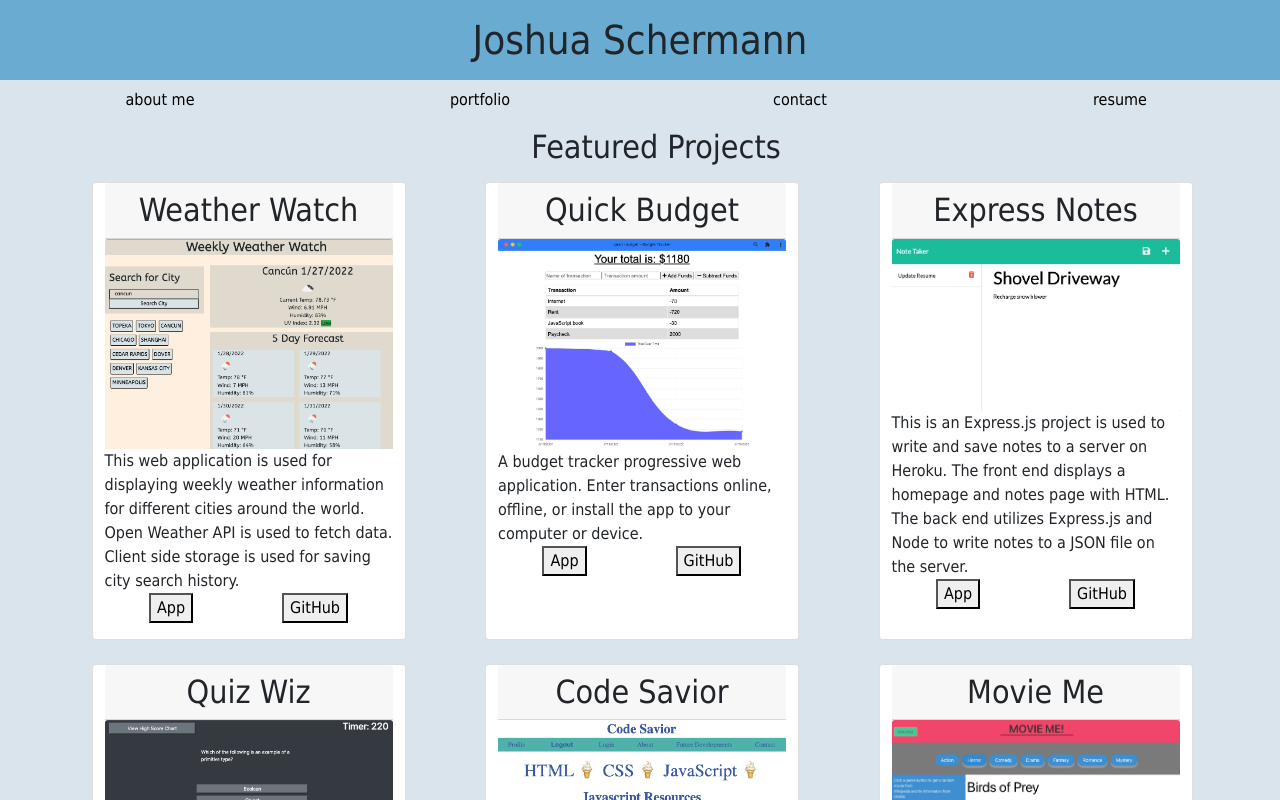
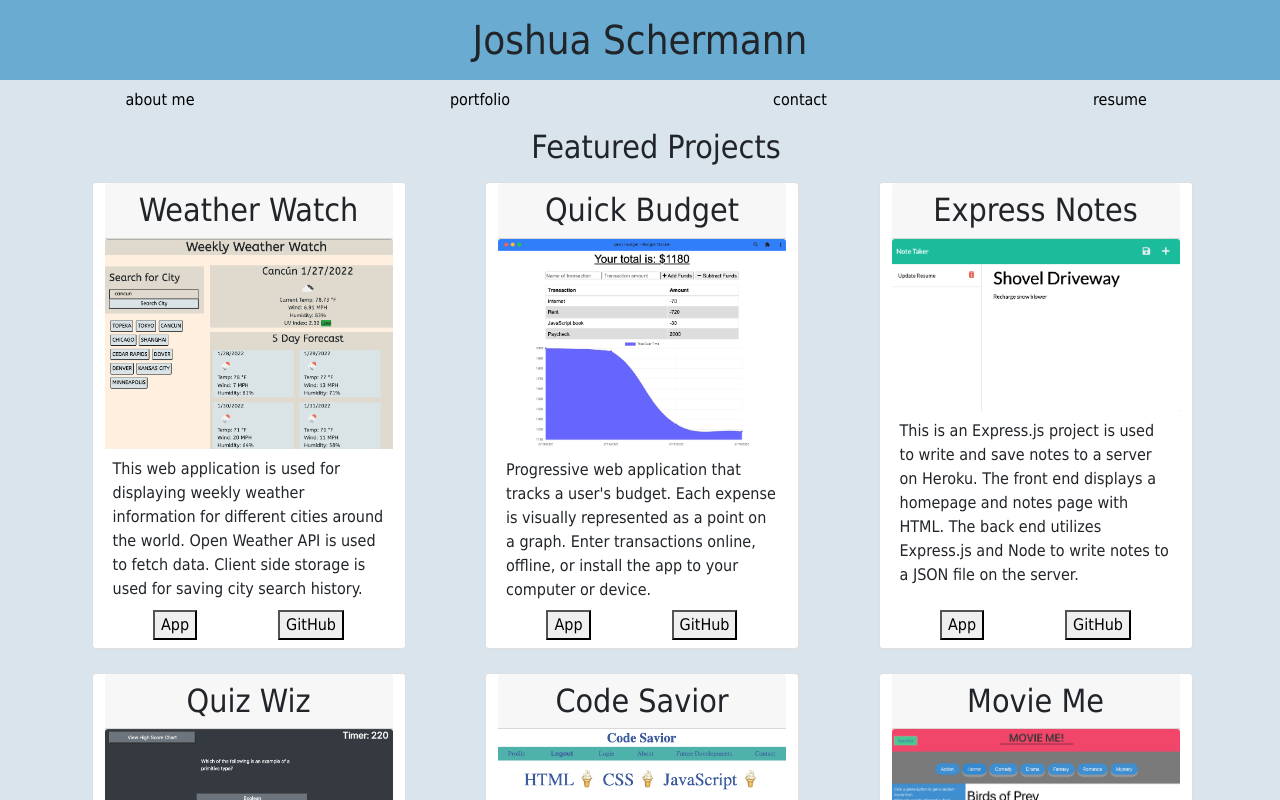
Before and after one commit to josh2100/react-portfolio, a React (Create React App) app: page / in a window 1280 px wide. Both pictures are taken after a click on the element "portfolio". Shown: the top 800 px of the page. Built offline with nearby package versions, Linux system fonts and the light colour scheme.

Commit message:
lowered buttons to bottom of container

```diff
--- a/public/index.html
+++ b/public/index.html
@@ -2,7 +2,7 @@
 <html lang="en">
   <head>
     <meta charset="utf-8" />
-    <link rel="icon" href="%PUBLIC_URL%/favicon.ico" />
+    <!-- <link rel="icon" href="%PUBLIC_URL%/favicon.ico" /> -->
     <meta name="viewport" content="width=device-width, initial-scale=1" />
     <meta name="theme-color" content="#000000" />
     <meta
--- a/src/components/Contact/index.js
+++ b/src/components/Contact/index.js
@@ -11,7 +11,7 @@ function Contact () {
         e.preventDefault();
         if (!errorMessage) {
           setFormState({ [e.target.name]: e.target.value });
-          console.log('Form', formState);
+          // console.log('Form', formState);
         }
       };
 
--- a/src/components/Portfolio/index.js
+++ b/src/components/Portfolio/index.js
@@ -11,7 +11,7 @@ function Portfolio() {
     },
     {
       title: "Quick Budget",
-      body: "A budget tracker progressive web application. Enter transactions online, offline, or install the app to your computer or device.",
+      body: "Progressive web application that tracks a user's budget. Each expense is visually represented as a point on a graph. Enter transactions online, offline, or install the app to your computer or device.",
       deployed: "https://quick-budget2100.herokuapp.com/",
       repo: "https://github.com/josh2100/quick-budget",
     },
@@ -35,7 +35,7 @@ function Portfolio() {
     },
     {
       title: "Movie Me",
-      body: "Movie Me is a web application that uses Wikipedia API and OMDB API to get movie recommendations. Click a genre button, and you will see a movie displayed along with year released, movie rating, and a plot for the movie.",
+      body: "Movie Me is a web application that uses Wikipedia API and OMDB API to get movie recommendations. Click a genre button, and you will see a movie displayed along with year released, movie rating, and a plot for the movie. I built the API functionality as lead developer in my group of three",
       deployed: "https://josh2100.github.io/movie-me/",
       repo: "https://github.com/josh2100/movie-me",
     },
--- a/src/components/Project/index.js
+++ b/src/components/Project/index.js
@@ -14,10 +14,8 @@ function Project({ project }) {
         key={title}
         className="card-img-top"
       ></img>
-      <p className="">
-        {body}
-        <br />
-        <section className="d-flex justify-content-around">
+      <p className="m-2">{body}</p>
+      <section className="d-flex justify-content-around m-2 mt-auto">
         {" "}
         <a href={deployed} target="_blank" rel="noreferrer" className="">
           <button>App</button>
@@ -26,7 +24,6 @@ function Project({ project }) {
           <button>GitHub</button>
         </a>{" "}
       </section>{" "}
-      </p>
     </article>
   );
 }
```
Lines whose indentation alone changed are shown as unchanged.
